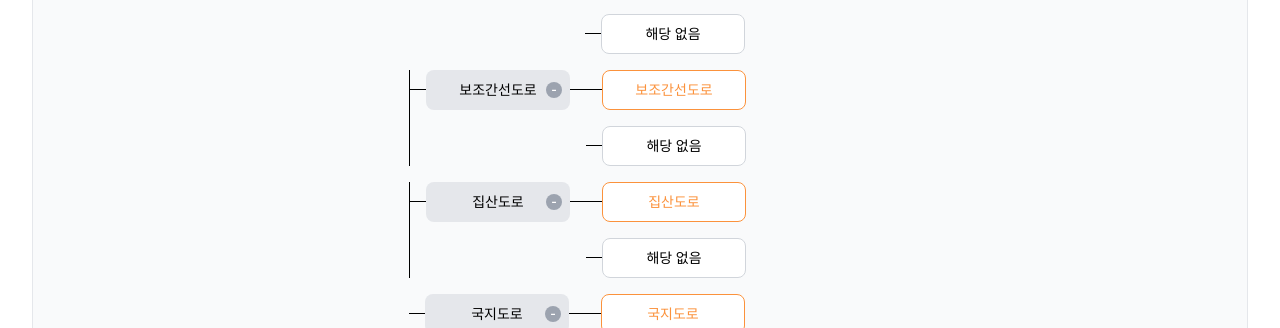
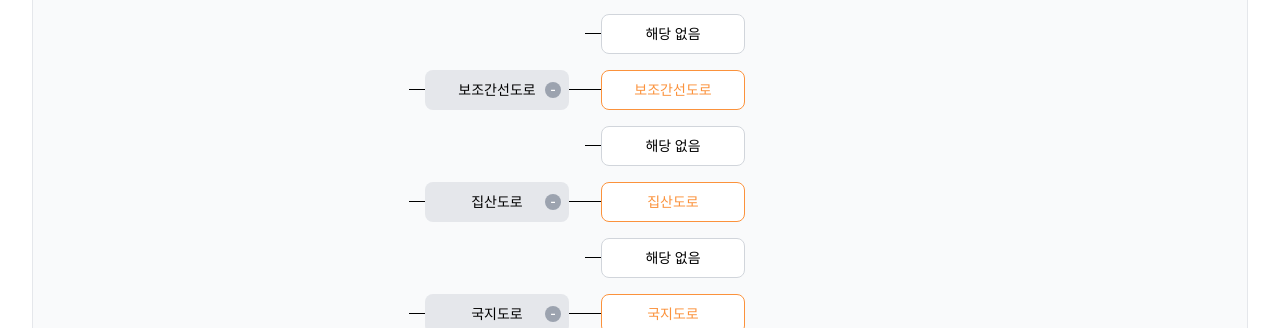
Before and after one commit to kgu-dtcg-labs/dtcg-client, a React (Vite) app: page /home in a window 1280 px wide. Shown: the part 359-687 px from the top of the page. Built offline with nearby package versions, Linux system fonts and the light colour scheme; a web font is replaced by a local one.

Commit message:
refactor: add wrapper to ElementTree component

```diff
--- a/src/components/common/ElementTree/ElementTree.tsx
+++ b/src/components/common/ElementTree/ElementTree.tsx
@@ -1,4 +1,4 @@
-import { useCallback, useState } from 'react';
+import { PropsWithChildren, useCallback, useState } from 'react';
 import type { ElementWithChildrenType } from '@type/element';
 import LayerElement from '../LayerElement/LayerElement';
 import GroupElement from '../GroupElement/GroupElement';
@@ -6,7 +6,7 @@ import CaseElement from '../CaseElement/CaseElement';
 import classNames from 'classnames';
 
 interface ElementProps {
-  isFirst: boolean;
+  isFirst?: boolean;
   isLast?: boolean;
   data: ElementWithChildrenType;
   className?: string;
@@ -41,7 +41,7 @@ const ElementTree = ({
   return (
     <ul
       className={classNames(
-        'flex border-l border-black dark:border-white/80 first:border-none last:border-none',
+        'flex border-black dark:border-white/80 first:border-none last:border-none',
         className,
       )}
     >
@@ -69,4 +69,10 @@ const ElementTree = ({
   );
 };
 
+ElementTree.Wrapper = ({ children }: PropsWithChildren) => (
+  <div className="p-10 mt-6 overflow-auto border rounded bg-gray-50 dark:bg-zinc-600 scrollbar-hide">
+    {children}
+  </div>
+);
+
 export default ElementTree;
```
